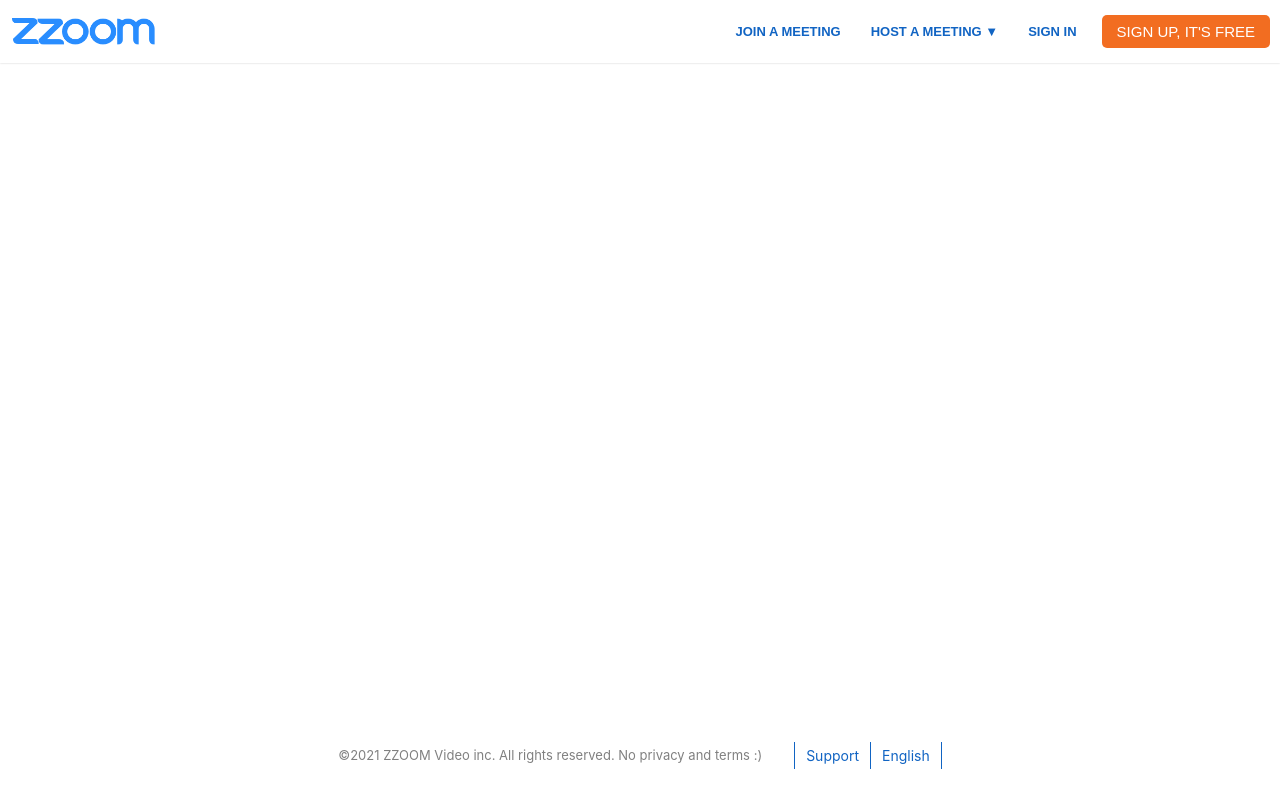
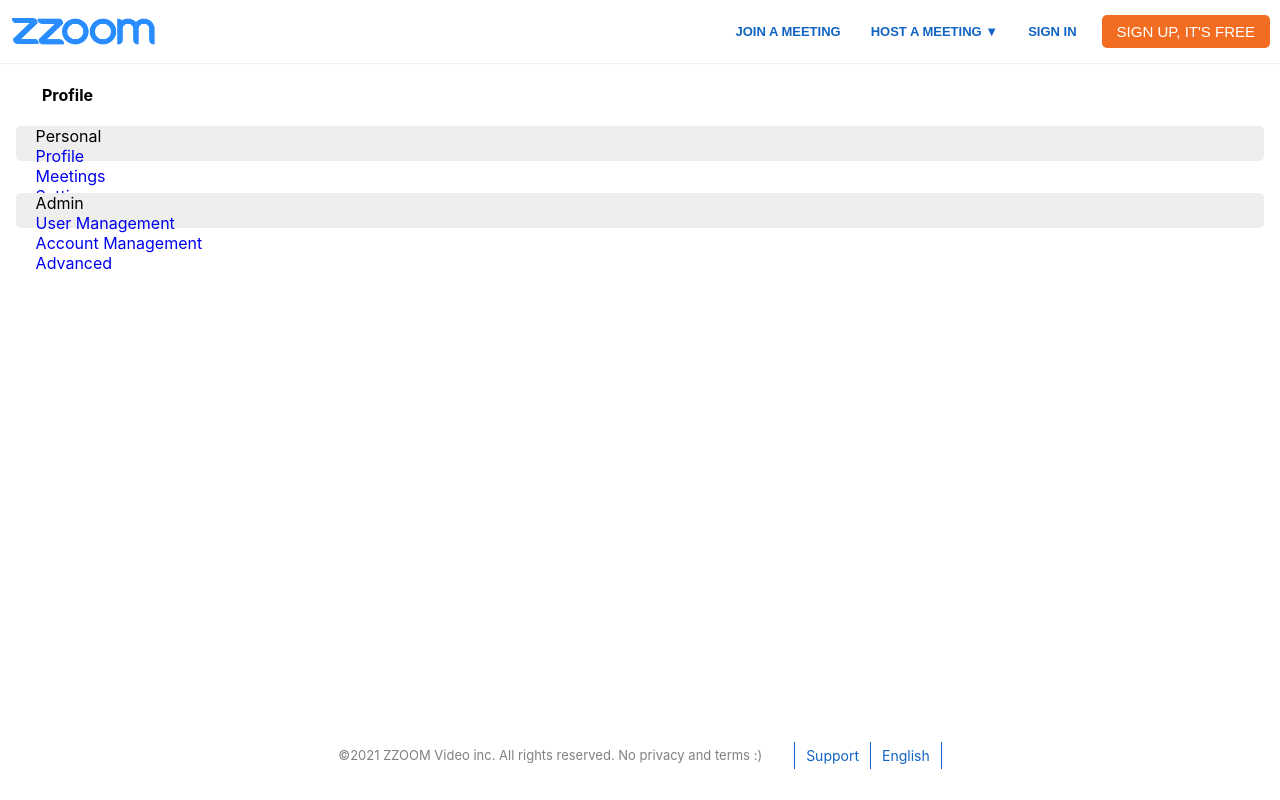
Before and after one commit to gtolan/zoom-video-chat-React, a React (Create React App) app: page /profile in a window 1280 px wide. Built offline with nearby package versions, Linux system fonts and the light colour scheme.

Commit message:
start styling profile page

```diff
--- a/src/App.js
+++ b/src/App.js
@@ -11,6 +11,7 @@ import MeetingRoom from './components/MeetingRoom.js';
 // import Caller from './components/Caller';
 // import Callee from './components/Callee';
 import ChatRoom from './components/ChatRoom';
+import Profile from './components/Profile';
 
 function App() {
   return (
@@ -25,14 +26,11 @@ function App() {
               <Route path="/about">
                 <h1>ZZOOM aBOUT</h1>
               </Route>
-              <Route path="/callee">
-                {/* <Callee/> */}
-              </Route>
-              <Route path="/caller">
-                {/* <Caller/> */}
-              </Route>
               <Route path="/meeting-room/:roomID">
                 <ChatRoom/>
+              </Route>
+              <Route path="/profile">
+                <Profile/>
               </Route>
               <Route path="/faq">
                 <FAQs/>
--- a/src/components/Profile.js
+++ b/src/components/Profile.js
@@ -1,15 +1,34 @@
 import { Link } from 'react-router-dom';
+import '../styles/Profile.scss';
+import { useState } from 'react';
 
+
+//Uses 'ul' instead of 'select' for animation and easier styling
 const Profile = () => {
+
+
+    const [selectedOption, setSelectedOption] = useState('Profile')
     return (
-        <main>
+        <main className="profile">
             <section className="menu">
+                <h4 className="selected-option">{selectedOption}</h4>
+                <ul default="profile" >
+                    <li disabled className="profile-title">Personal</li>
+                    <li ><Link to="profile">Profile</Link></li>
+                    <li ><Link to="meetings">Meetings</Link></li>
+                    <li ><Link to="settings">Settings</Link></li>
+                </ul>
                 <ul>
-                    <li><Link to="/meeting-room"></Link></li>
+                    <li disabled ="admin-title" className="menu-title">Admin</li>
+                    <li ><Link to="user-management">User Management</Link></li>
+                    <li ><Link to="account-management">Account Management</Link></li>
+                    <li ><Link to="advanced">Advanced</Link></li>
                 </ul>
             </section>
-            <section className="menu">
+            <section className="details">
+                <ul>
 
+                </ul>
             </section>
 
         </main>
--- /dev/null
+++ b/src/styles/Profile.scss
@@ -0,0 +1,33 @@
+.flex-col {
+  display: flex;
+  flex-direction: column;
+  justify-content: flex-start;
+  align-items: center;
+}
+
+main.profile {
+  section.menu {
+    @extend .flex-col;
+    h4.selected-option {
+      width: calc(95vw - 15px);
+      padding: 5px 10px 5px 15px;
+      margin: 0;
+    }
+    ul {
+      background-color: #eee;
+      padding-left: 20px;
+      height: 35px;
+      border-radius: 5px;
+      width: 96%;
+      list-style: none;
+      li {
+        a {
+          text-transform: none;
+          outline: none;
+          cursor: pointer;
+          text-decoration: none;
+        }
+      }
+    }
+  }
+}
```
